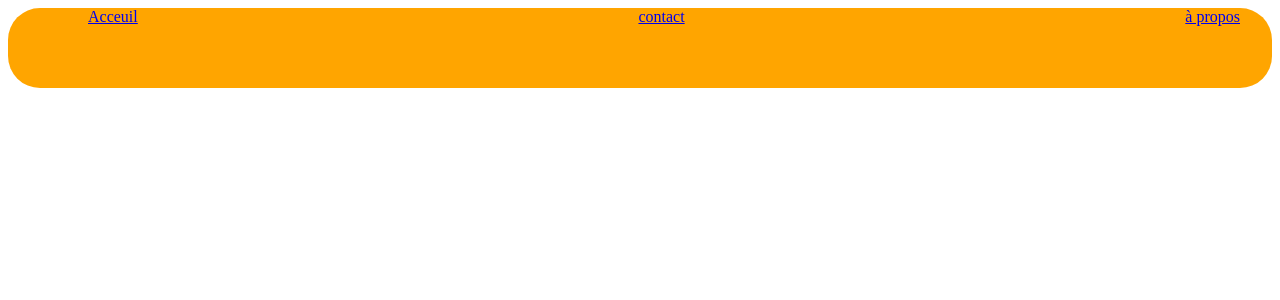
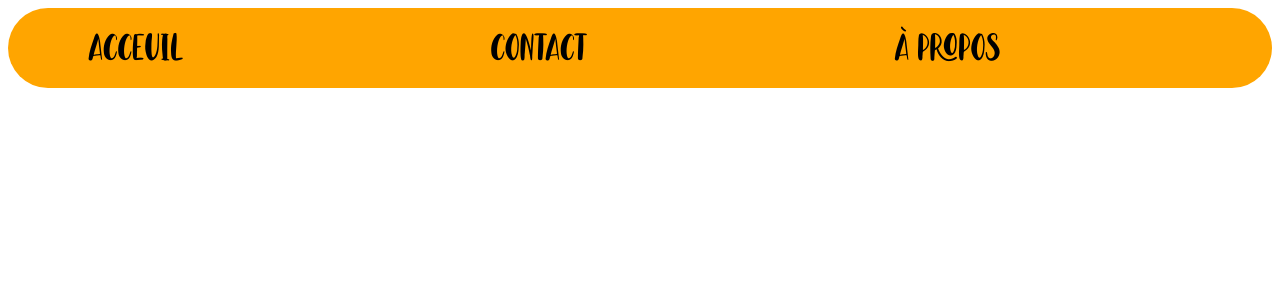
Before and after one commit to etiennezastko/menu-hamburger, a PHP site: page / in a window 1280 px wide. Shown: the top 300 px of the page. Run offline with PHP 8.4, Linux system fonts and the light colour scheme.

Commit message:
first commit

```diff
--- a/index.php
+++ b/index.php
@@ -11,20 +11,26 @@
 
 <body>
 
-    <script src="main.js"></script>
-    <div class="row"></div>
+
     <div class="nav">
+        <img src="5.png" alt="5.png" class="button" id="btn" />
+
+        <div href="Acceuil" id="nav" class="item_1  item">
+            <a href="contact" class="item_2">Acceuil</a>
+            <a href="contact" class="item_2">contact</a>
+            <a href="à propos" class="item_3">à propos</a>
 
 
-        <a href="Acceuil" class="item_1">Acceuil</a>
-        <a href="contact" class="item_2">contact</a>
-        <a href="à propos" class="item_3">à propos</a>
-        <img src="5.png" alt="5.png" class="button">
-
-
-
+        </div>
     </div>
 
+    <div class="menu_items hidden" id="navmobile">
+        <a href="Acceuil" class="item-1">Acceuil
+        </a>
+        <a href="Acceuil" class="item-1">contact</a>
+        <a class="item-1">à propos</a>
+        </a>
+        <script src="main.js"></script>
 
 </body>
 
--- a/main.js
+++ b/main.js
@@ -0,0 +1,14 @@
+
+
+document.getElementById('btn').addEventListener('click',toggleBurgerMenu);
+
+
+function toggleBurgerMenu(){
+
+
+
+
+    document.getElementById('nav').classList.toggle
+    ('hidden');
+    document.getElementById('navmobile').classList.toggle('hidden');
+};
--- a/style.css
+++ b/style.css
@@ -1,13 +1,42 @@
+@font-face {
+  font-family: "leaves";
+  src: url(leaves_and_ground.ttf);
+}
+a:link {
+  color: black;
+  text-decoration: none;
+}
+
 .nav {
   display: flex;
   background-color: orange;
   border-radius: 2em;
   justify-content: space-between;
-  margin-top: center;
+  align-items: center;
+  margin-bottom: center;
   height: 80px;
+  font-family: "leaves";
+  text-decoration: none;
+  font-size: 3rem;
 }
 .item_1 {
   margin-left: 5rem;
+  width: 100%;
+  justify-content: space-between;
+  display: flex;
+  margin-right: 5em;
+}
+
+.item_1:hover {
+  color: white;
+}
+
+.item_2:hover {
+  color: white;
+}
+
+.item_3:hover {
+  color: white;
 }
 
 .item_3 {
@@ -16,14 +45,36 @@
 .button {
   height: 5rem;
   display: none;
-  align-items: center;
+  align-items: left;
 }
 
+.menu_items {
+  display: none;
+}
+
+.item-1 {
+  background-color: orange;
+  border-radius: 5rem;
+  width: 60px;
+}
 @media (max-width: 600px) {
   .button {
     display: block;
   }
-  a {
+  .menu_items {
+    display: flex;
+    flex-direction: column;
+  }
+
+  #nav {
     display: none;
   }
 }
+ul {
+  display: none;
+}
+
+.hidden {
+  display: none !important;
+  border: orange;
+}
```
Also changed, not shown: leaves_and_ground.ttf (added).
